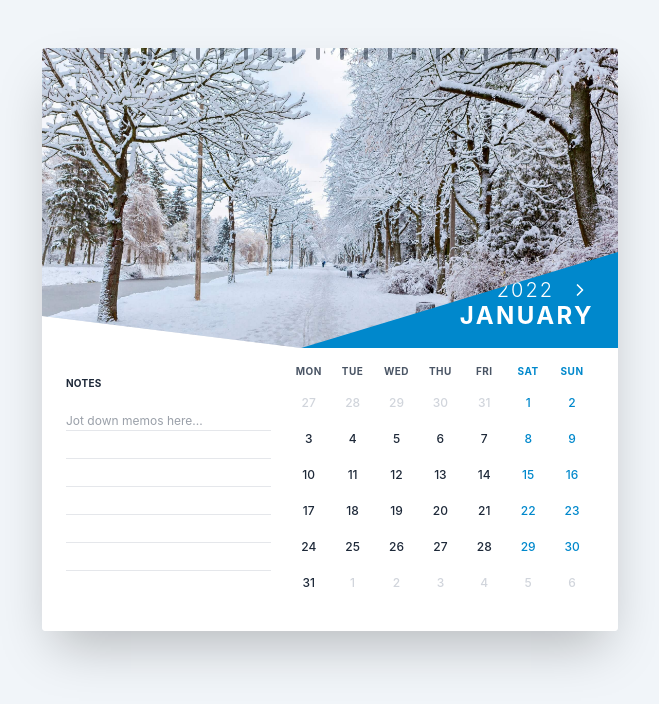
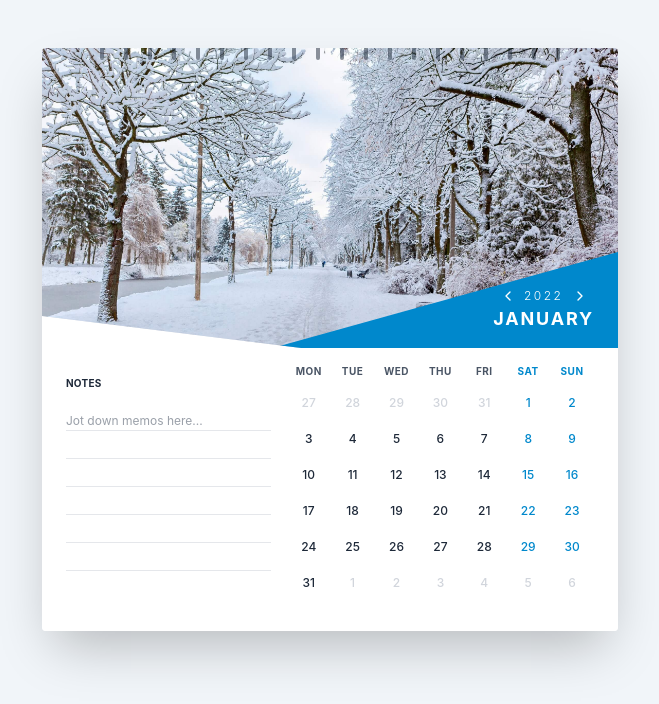
Before and after one commit to priyanshutryingtocode/WebCalendar, a React (Vite) app in the folder webcalendar/: page / in a window 1280 px wide. Shown: the top 704 px of the page, without its empty margins (310-969 px from the left). Built offline with nearby package versions, Linux system fonts and the light colour scheme.

Commit message:
fixed month name and arrows

```diff
--- a/webcalendar/src/components/Calendar.jsx
+++ b/webcalendar/src/components/Calendar.jsx
@@ -41,7 +41,15 @@ export default function Calendar() {
     setCurrentDate(new Date(currentDate.getFullYear(), currentDate.getMonth() + 1, 1));
   };
 
-  const formatDateStr = (d) => d ? `${d.getFullYear()}-${String(d.getMonth() + 1).padStart(2, '0')}-${String(d.getDate()).padStart(2, '0')}` : null;
+  // THE FIX: Restored the proper Date checking logic!
+  const formatDateStr = (dateObj) => {
+    if (!dateObj) return null;
+    // If the grid already passed a formatted string, use it directly
+    if (typeof dateObj === 'string') return dateObj;
+    // Otherwise, convert it safely
+    const d = new Date(dateObj);
+    return `${d.getFullYear()}-${String(d.getMonth() + 1).padStart(2, '0')}-${String(d.getDate()).padStart(2, '0')}`;
+  };
 
   const handleDateClick = (clickedDate) => {
     const dateStr = formatDateStr(clickedDate);
@@ -78,20 +86,20 @@ export default function Calendar() {
   const activeEvent = selectedEventId ? events.find(ev => ev.id === selectedEventId) : null;
   const hasActiveSelection = pendingSelection.start || activeEvent;
 
-  // NEW: Full Page 3D Flip Physics
+  // Full Page 3D Flip Physics
   const pageFlipVariants = {
     enter: (dir) => ({
-      rotateX: dir > 0 ? 90 : -90, // Start folded up or down
+      rotateX: dir > 0 ? 90 : -90,
       opacity: 0,
-      originY: 0, // Hinge at the top
+      originY: 0,
     }),
     center: {
-      rotateX: 0, // Flat
+      rotateX: 0,
       opacity: 1,
       originY: 0,
     },
     exit: (dir) => ({
-      rotateX: dir > 0 ? -90 : 90, // Fold away
+      rotateX: dir > 0 ? -90 : 90,
       opacity: 0,
       originY: 0,
     })
@@ -100,12 +108,9 @@ export default function Calendar() {
   return (
     <div className="w-full p-4 py-8 md:py-12 flex justify-center items-center">
 
-      {/* The static backboard. We add [perspective:2000px] here to enable 3D space
-        for the flipping page inside it.
-      */}
       <div className="bg-white w-full max-w-xl shadow-2xl relative rounded-sm perspective-[2000px]">
 
-        {/* The Spiral Rings (Static, they don't flip!) */}
+        {/* The Spiral Rings */}
         <div className="absolute top-0 left-0 w-full flex justify-around px-8 md:px-12 z-50 opacity-50 pointer-events-none">
            {Array.from({length: 20}).map((_, i) => (
              <div key={i} className="w-1 h-3 bg-gray-800 rounded-b-full"></div>
@@ -115,14 +120,13 @@ export default function Calendar() {
         {/* The Animated Page Container */}
         <AnimatePresence mode="popLayout" initial={false} custom={direction}>
           <motion.div
-            key={currentMonthKey} // Triggers animation when month changes
+            key={currentMonthKey}
             custom={direction}
             variants={pageFlipVariants}
             initial="enter"
             animate="center"
             exit="exit"
             transition={{ duration: 0.5, ease: "easeInOut" }}
-            // origin-top ensures the CSS transform hinges at the spiral rings
             className="flex flex-col bg-white rounded-sm origin-top overflow-hidden"
           >
 
--- a/webcalendar/src/components/CalendarHeader.jsx
+++ b/webcalendar/src/components/CalendarHeader.jsx
@@ -1,5 +1,6 @@
 // src/components/CalendarHeader.jsx
 import { ChevronLeft, ChevronRight } from 'lucide-react';
+import { motion, AnimatePresence } from 'framer-motion';
 
 import janImg from '../assets/images/month-headers/january.jpg';
 import febImg from '../assets/images/month-headers/february.jpg';
@@ -33,24 +34,31 @@ export default function CalendarHeader({ currentMonth, currentYear, onPrevMonth,
       />
 
       <div
-        className="absolute bottom-0 right-0 w-[55%] h-24 bg-[#0088cc] z-20"
+        // Slightly reduced height back to h-24 to match the smaller text scale
+        className="absolute bottom-0 right-0 w-[60%] h-24 bg-[#0088cc] z-20"
         style={{ clipPath: 'polygon(0 100%, 100% 0, 100% 100%)' }}
       >
-        <div className="absolute bottom-4 right-6 text-right text-white flex flex-col items-end">
+        {/* CHANGED MARGIN: right-10 is now right-6 to push it closer to the edge */}
+        <div className="absolute bottom-5 right-6 text-white flex flex-col items-center gap-0.5">
 
-          <div className="flex items-center gap-3 -mb-1">
-            <button onClick={onPrevMonth} className="hover:text-gray-300 transition-colors p-1 z-10">
-              <ChevronLeft size={20} />
+          <div className="flex items-center">
+            <button onClick={onPrevMonth} className="hover:text-white/70 transition-colors p-1 z-10">
+              {/* SHRUNK ICONS: Dropped from 18 to 16 */}
+              <ChevronLeft size={16} strokeWidth={2} />
             </button>
-            <div className="text-xl tracking-widest font-light relative h-6 flex items-center justify-end min-w-15">
+
+            {/* SHRUNK YEAR: text-sm -> text-xs, narrowed container to w-12 */}
+            <div className="text-xs tracking-[0.2em] font-light w-12 text-center">
               {currentYear}
             </div>
-            <button onClick={onNextMonth} className="hover:text-gray-300 transition-colors p-1 z-10">
-              <ChevronRight size={20} />
+
+            <button onClick={onNextMonth} className="hover:text-white/70 transition-colors p-1 z-10">
+              <ChevronRight size={16} strokeWidth={2} />
             </button>
           </div>
 
-          <div className="text-2xl font-bold tracking-widest uppercase relative h-8 flex items-center justify-end min-w-37.5">
+          {/* SHRUNK MONTH: text-xl -> text-lg */}
+          <div className="text-lg leading-none font-bold tracking-widest uppercase">
              {monthNames[safeMonthIndex]}
           </div>
 
```
